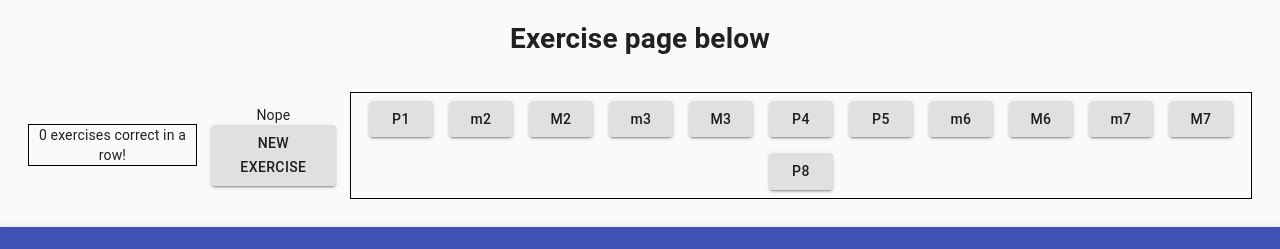
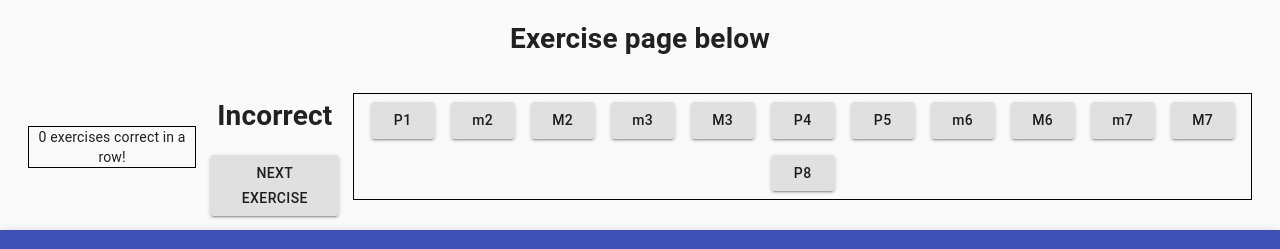
Before and after one commit to BCerki/sight-singing, a React (Create React App) app: page / in a window 1280 px wide. Both pictures are taken after a click on the button "P1". Shown: the top 249 px of the page. Built offline with nearby package versions, Linux system fonts and the light colour scheme.

Commit message:
update answer text and heading level

```diff
--- a/src/Components/Answer.tsx
+++ b/src/Components/Answer.tsx
@@ -6,14 +6,14 @@ type AnswerProps = {
 };
 
 const Answer: React.FC<AnswerProps> = ({ answer, newExercise }) => {
-  const marked = answer ? "You are correct!" : "Nope";
+  const marked = answer ? "Correct!" : "Incorrect";
 
   return (
     <div>
-      <div>{marked}</div>
+      <h1>{marked}</h1>
       {/* <Button variant="contained">Repeat the exercise</Button> */}
       <Button onClick={newExercise} variant="contained">
-        New exercise
+        Next exercise
       </Button>
     </div>
   );
```
